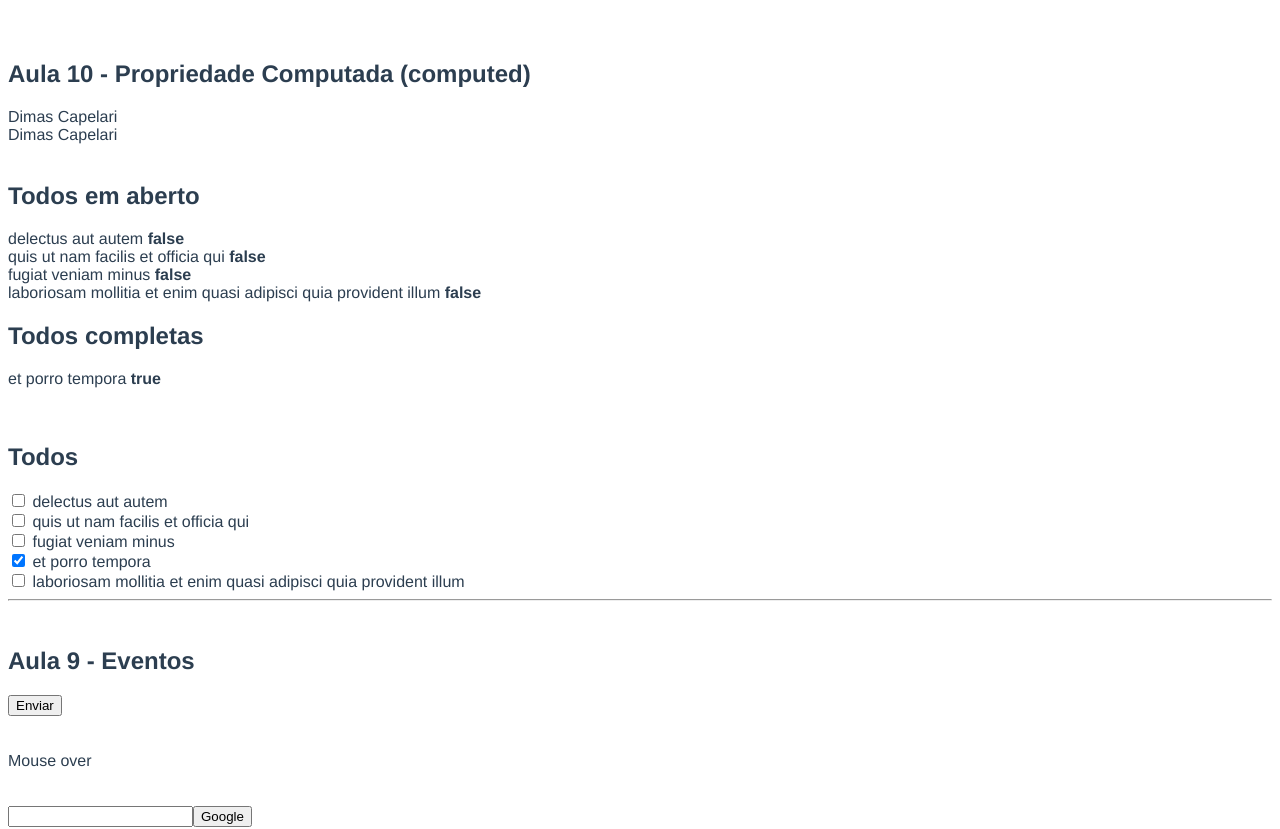
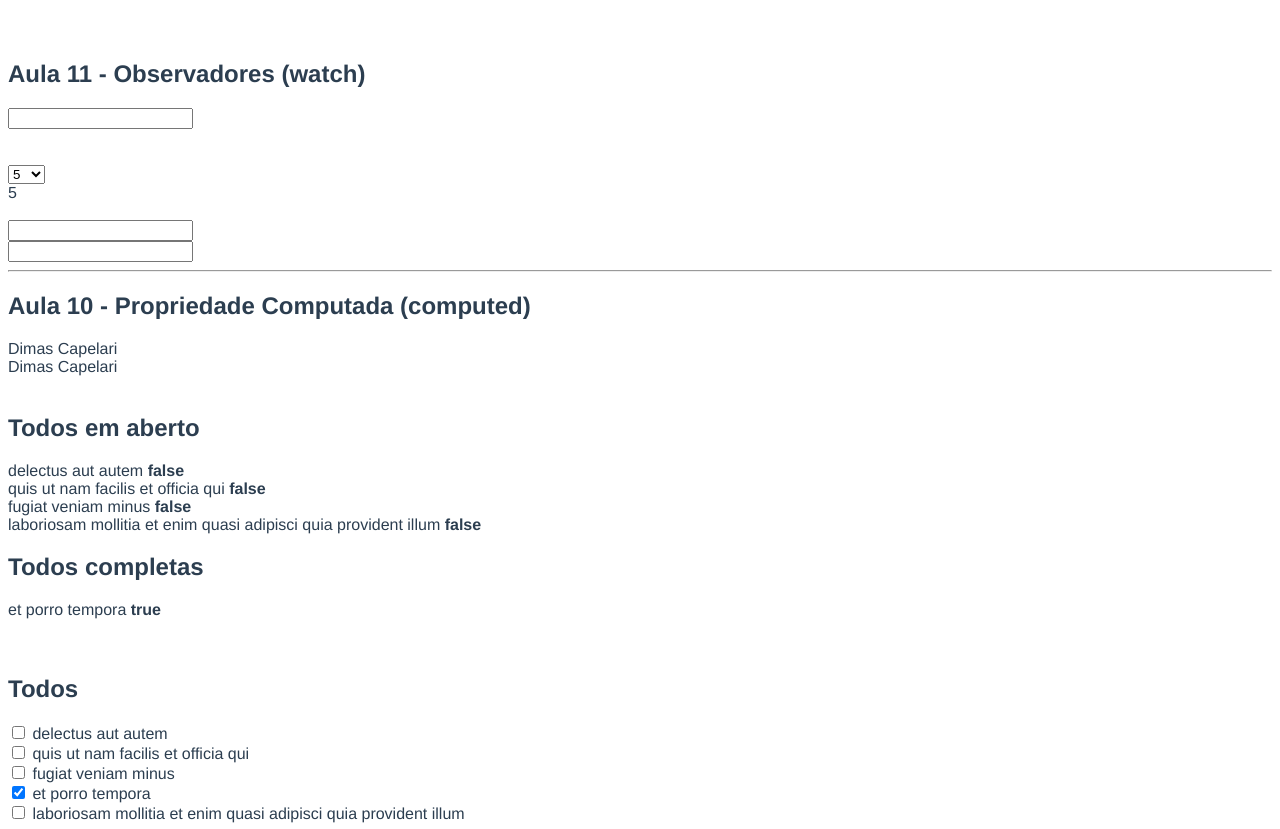
Before and after one commit to dimascapelari/VueJS-Tiago-Matos, a Vue app: page / in a window 1280 px wide. Shown: the top 829 px of the page. Built offline with nearby package versions, Linux system fonts and the light colour scheme.

Commit message:
aula 11 - Observadores (watch)

```diff
--- a/src/App.vue
+++ b/src/App.vue
@@ -1,4 +1,7 @@
 <template>
+  <h2>Aula 11 - Observadores (watch)</h2>
+  <AulaOnzeObservadoresWatch />
+  <hr />
   <h2>Aula 10 - Propriedade Computada (computed)</h2>
   <AulaDezPropriedadeComputada />
   <hr />
@@ -38,11 +41,13 @@
 import AulaCincoSeisVforVbind from "./components/AulaCincoSeisVforVbind.vue";
 import AulaQuatroCondicionais from "./components/AulaQuatroCondicionais.vue";
 import AulaDezPropriedadeComputada from "./components/AulaDezPropriedadeComputada.vue";
+import AulaOnzeObservadoresWatch from "./components/AulaOnzeObservadoresWatch.vue";
 
 export default {
   name: "App",
   components: {
     TheHeader,
+    AulaOnzeObservadoresWatch,
     AulaDezPropriedadeComputada,
     AulaNoveEventos,
     AulaOitoVmodel,
--- /dev/null
+++ b/src/components/AulaOnzeObservadoresWatch.vue
@@ -0,0 +1,68 @@
+<template>
+  <div>
+    <input v-model="name" type="text" />
+    <br />
+    {{ name }}
+
+    <br />
+    <br />
+
+    <select v-model="pageCount">
+      <option value="5">5</option>
+      <option value="10">10</option>
+      <option value="15">15</option>
+    </select>
+    <br />
+    {{ pageCount }}
+    <br />
+    <br />
+
+    <input type="text" v-model="user.first_name" />
+    <br />
+    <input type="text" v-model="user.last_name" />
+    <br />
+    {{ user.first_name }} {{ user.last_name }}
+  </div>
+</template>
+
+<script>
+export default {
+  name: "AulaOnzeObservadoresWatch",
+  data() {
+    return {
+      name: "",
+      pageCount: 5,
+      user: {
+        first_name: "",
+        last_name: "",
+      },
+    };
+  },
+  watch: {
+    name(valor) {
+      if (valor.length >= 3) {
+        this.saveUserName();
+      }
+    },
+    pageCount() {
+      this.changePage();
+    },
+    user: {
+      handler() {
+        console.log("User alterado");
+      },
+      deep: true,
+    },
+  },
+  methods: {
+    saveUserName() {
+      console.log(this.name);
+    },
+    changePage() {
+      console.log("Ajax changePage");
+    },
+  },
+};
+</script>
+
+<style></style>
```
